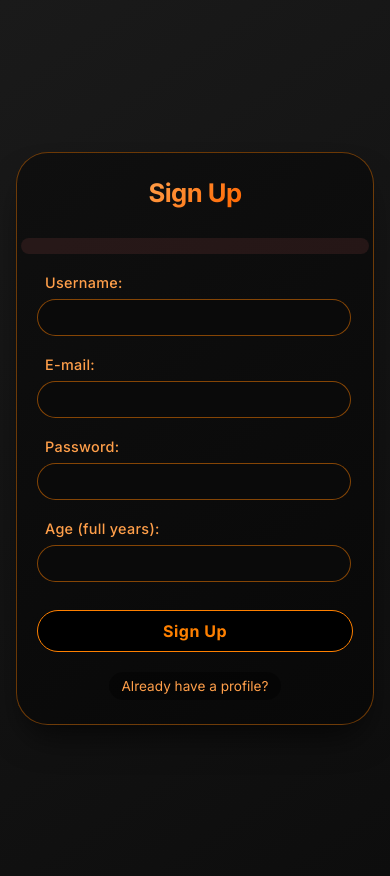
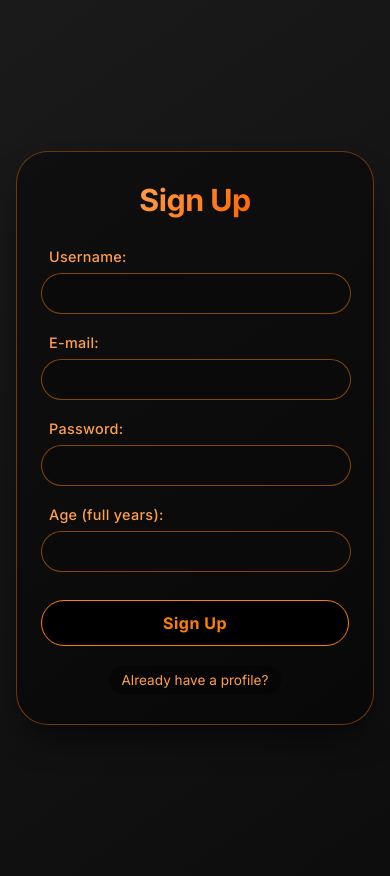
Before and after one commit to gailiits-rk/counter-roll, a Flask app: page /sign-up in a window 390 px wide. Run offline with Flask 3, Linux system fonts and the light colour scheme.

Commit message:
made minor changes

```diff
--- a/app.py
+++ b/app.py
@@ -53,9 +53,8 @@ def home():
 
 
 @app.route("/front-page")
+@login_required
 def front_page():
-    if "user_id" not in session:
-        return redirect(url_for("home"))
     conn = get_db_connection()
     cases = conn.execute("SELECT * FROM cases").fetchall()
     conn.close()
@@ -124,9 +123,9 @@ def sign_up():
 
 
 @app.route("/profile", methods=["GET", "POST"])
+@login_required
 def profile():
-    if "user_id" not in session:
-        return redirect(url_for("home"))
+
 
     conn = get_db_connection()
     user = conn.execute(
--- a/static/profiling-style.css
+++ b/static/profiling-style.css
@@ -13,6 +13,7 @@ body {
     min-height: 100vh;
     margin: 0;
     padding: 20px;
+    overflow: hidden;
 }
 
 h1 {
@@ -149,6 +150,7 @@ a:hover {
 @media (max-width: 768px) {
     body {
         padding: 16px;
+        overflow: hidden;
     }
 
     main {
@@ -200,28 +202,3 @@ a:hover {
         display: inline-block;
     }
 }
-
-/* Extra small devices */
-@media (max-width: 480px) {
-    main {
-        padding: 24px 20px;
-    }
-
-    h1 {
-        font-size: 1.6em;
-    }
-
-    button {
-        padding: 10px 14px;
-    }
-
-    input {
-        padding: 8px 14px;
-    }
-}
-
-/* Error message specific styling */
-h2:not(:empty) {
-    border-left: 3px solid #ff6b6b;
-    background: rgba(255, 107, 107, 0.08);
-}
--- a/templates/sign_up.html
+++ b/templates/sign_up.html
@@ -12,7 +12,9 @@
 <body>
     <main>
         <h1>Sign Up</h1>
+                {%if mistake%}
                 <h2>{{mistake}}</h2>
+                {%endif%}
 
                 <form action="/sign-up" method="POST">
                     <div class="name-field"><label for="username">Username:</label>
```
Also changed, not shown: static/images/logo.png, 1 other file.
